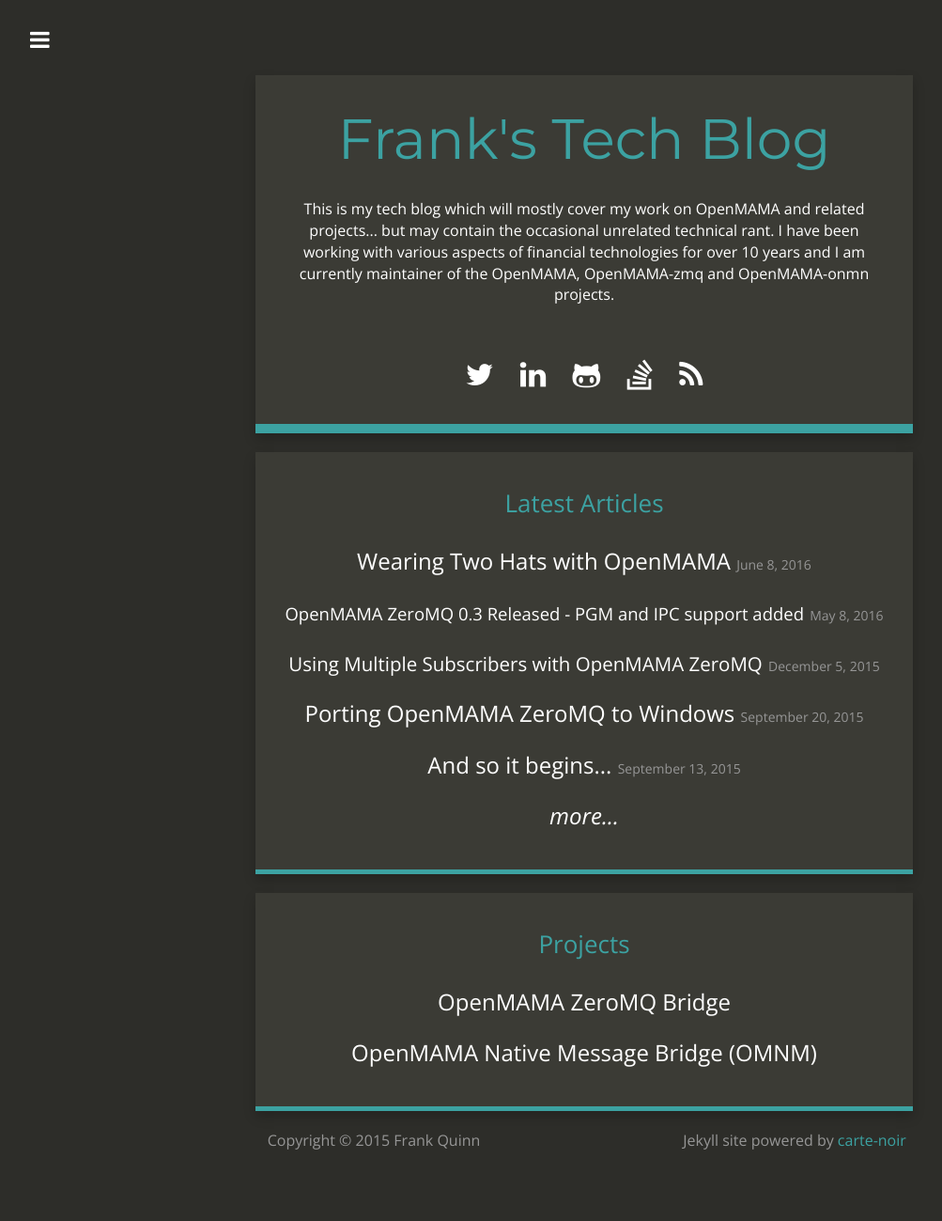
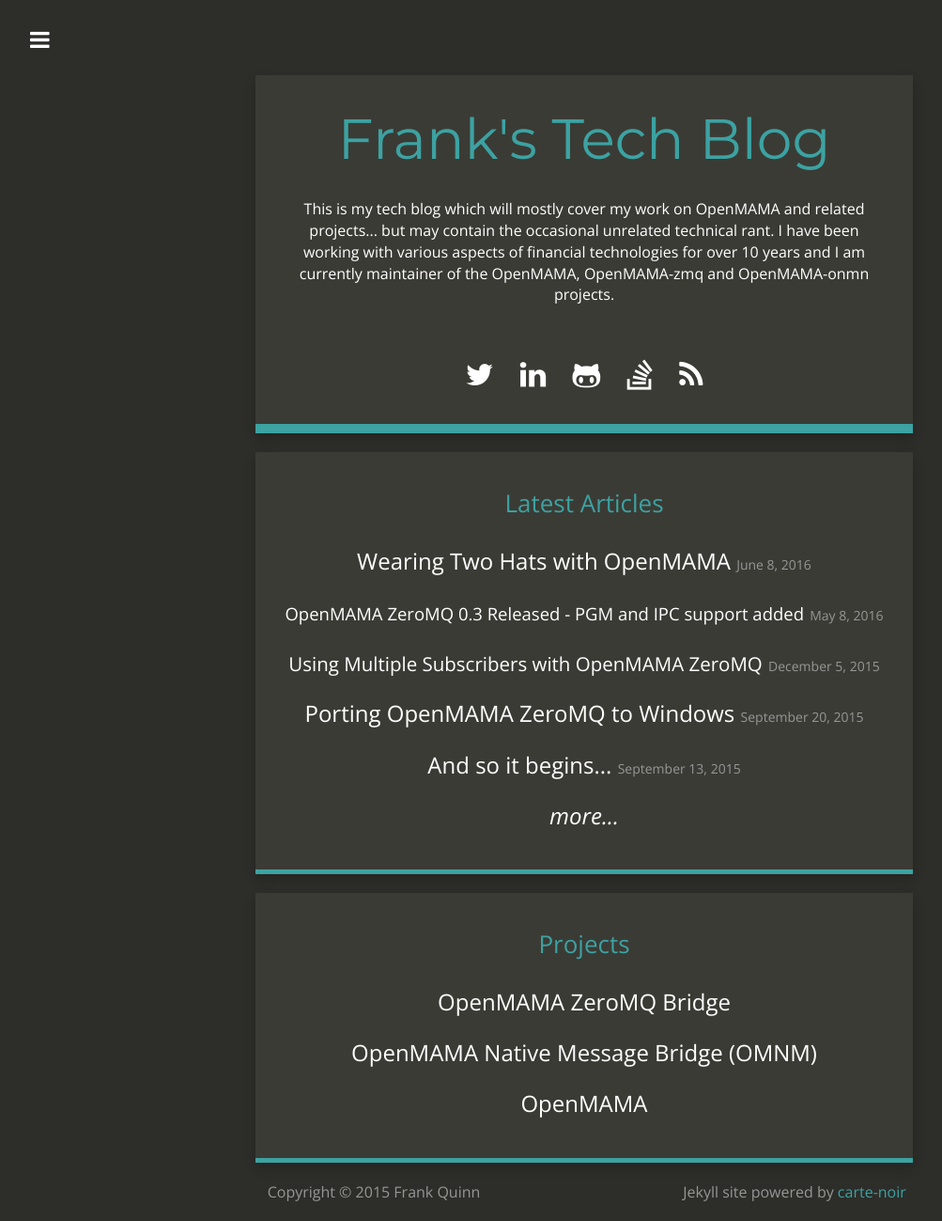
Before and after one commit to fquinner/fquinner.github.io, a Jekyll site: the page built from index.html, in a window 1280 px wide. Shown: the whole page at 94% size, without its empty margins (18-1021 px from the left). Built offline with Jekyll 4.4.1, drawn with Linux system fonts in a browser that asks for light colours; nearby versions of some CDN libraries; before the commit the page ends 1245 px from its top, so only the background shows below that.

Commit message:
Added OpenMAMA link on main page

```diff
--- a/index.html
+++ b/index.html
@@ -56,6 +56,10 @@
                   <li>
                       <a href="https://github.com/fquinner/OpenMAMA-omnm">OpenMAMA Native Message Bridge (OMNM)</a>
                   </li>
+                  <li>
+                      <a href="http://www.openmama.org">OpenMAMA</a>
+                  </li>
+
               </ul>
 
             </div>
```
